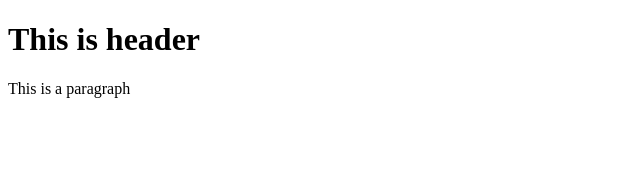
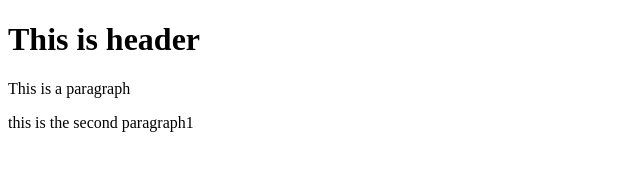
Before and after one commit to estebaanbisocoli/git-test, a website: page index.html in a window 1280 px wide. Shown: the whole page, without its empty margins (0-640 px from the left). Drawn offline with Linux system fonts and the light colour scheme.

Commit message:
4 commit

```diff
--- a/index.html
+++ b/index.html
@@ -6,5 +6,6 @@
 <body>
 	<h1>This is header</h1>
 	<p>This is a paragraph</p>
+	<p>this is the second paragraph1</p>
 </body>
 </html>
```
Also changed, not shown: package.json (added, +24 -0 lines), 1 other file.
